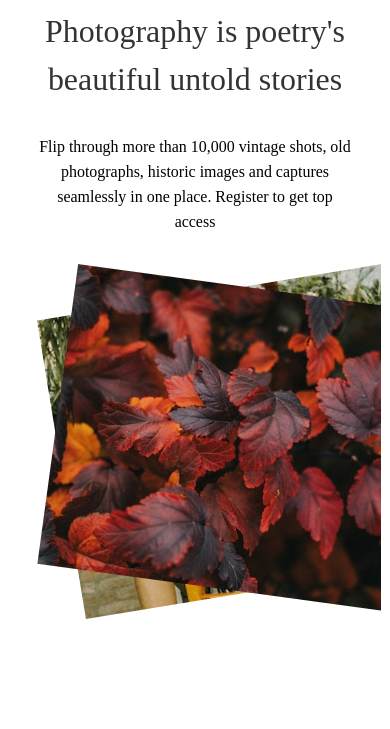
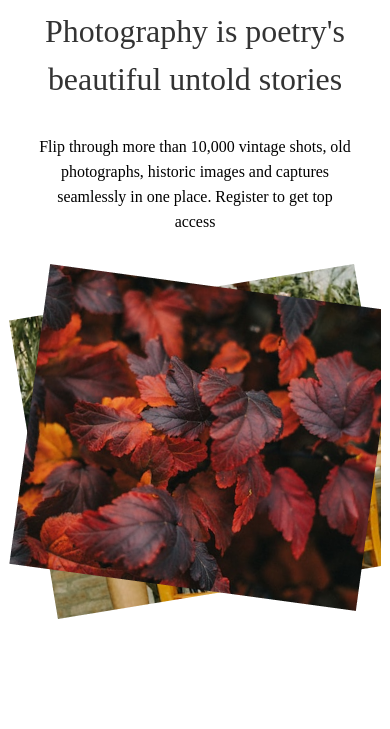
Before and after one commit to Officialbube/ARTSY, a plain HTML site: page index.html in a window 390 px wide. Shown: the part 86-815 px from the top of the page. Drawn offline with nearby package versions, Linux system fonts and the light colour scheme.

Commit message:
adjusted margin

```diff
--- a/style.css
+++ b/style.css
@@ -112,7 +112,7 @@
         position: relative;
         margin: 30px 0.62rem 0px !important;
         height: 355.01px;
-        margin-left: 2.62rem !important;
+
 
     }
     .swiper-wrapper{
```
